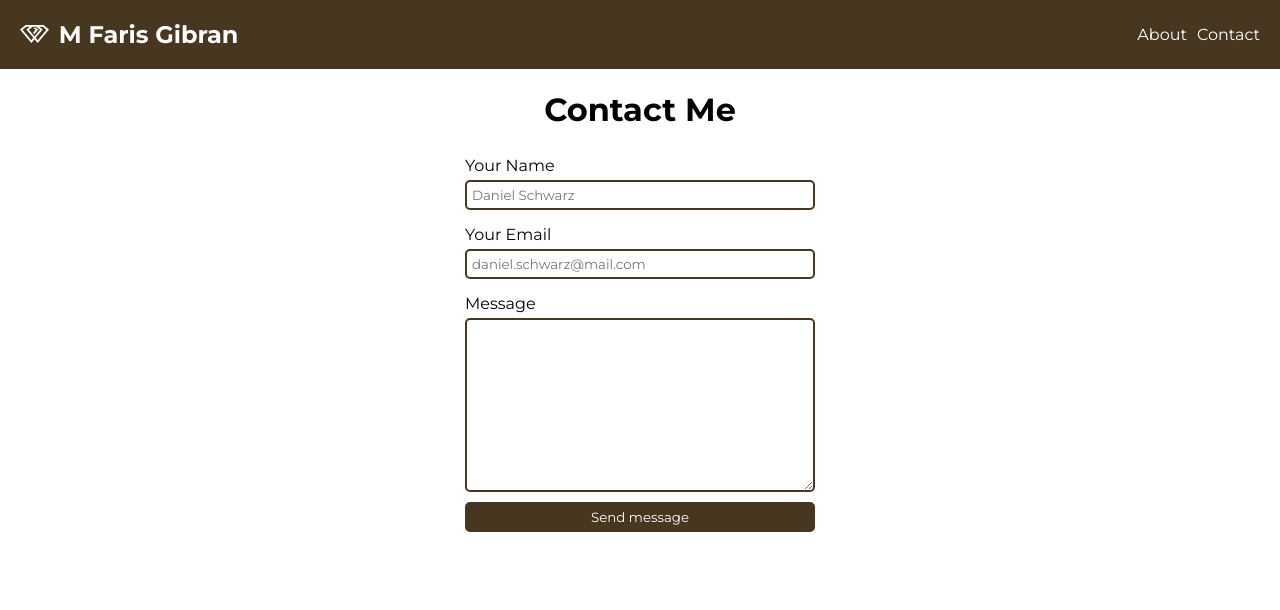
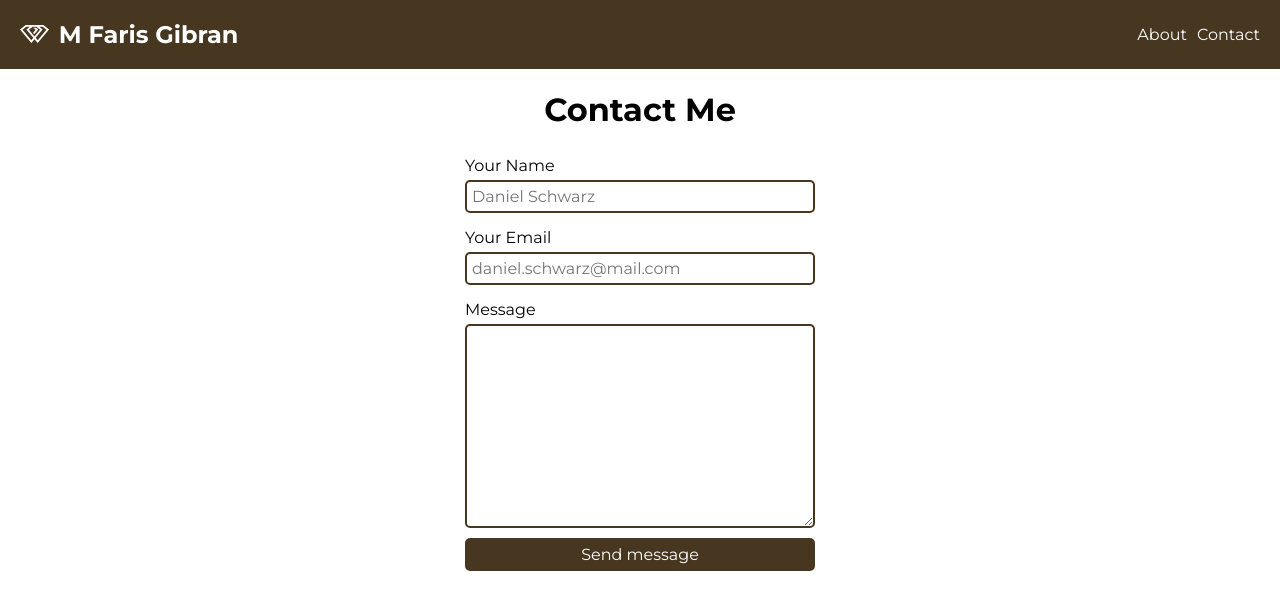
Before and after one commit to mfarisgibran/mfarisgibran-web-react, a React (Create React App) app: page /contact in a window 1280 px wide. Shown: the top 610 px of the page. Built offline with nearby package versions, Linux system fonts and the light colour scheme; what @formium/client would draw is missing.

Commit message:
Improve contact form

```diff
--- a/src/pages/contact.js
+++ b/src/pages/contact.js
@@ -25,11 +25,13 @@ const FieldSet = styled.div`
     padding: 5px;
     border-radius: 5px;
     border: solid #473720 2px;
+    font-size: 16px;
   }
   textarea {
     padding: 5px;
     border-radius: 5px;
     border: solid #473720 2px;
+    font-size: 16px;
   }
   input[type='submit'] {
     background-color: #473720;
@@ -42,7 +44,7 @@ const FieldSet = styled.div`
   }
 `
 const AlertMessage = styled.p`
-  font-size: 14px;
+  font-size: 16px;
 `
 
 const formium = createClient(process.env.REACT_APP_FORMIUM_PROJECT_ID)
@@ -66,7 +68,7 @@ const Contact = () => {
                 setStatus(`Thank you ${values.name} for your message!`)
               })
               .catch((error) => {
-                setStatus(`Your message can't be sent`)
+                setStatus(`Your message can't be sent!`)
               })
           }}
         >
```
